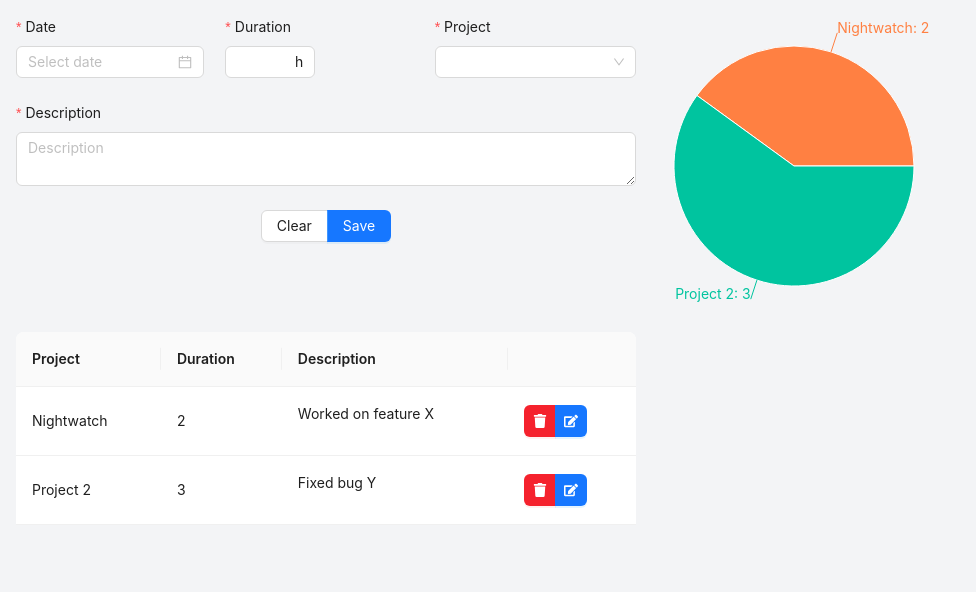
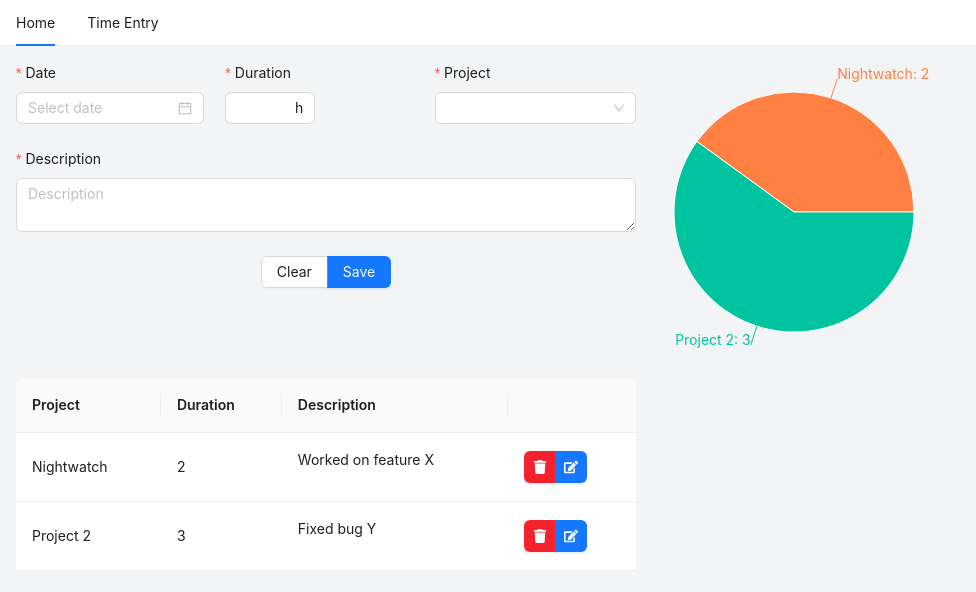
Before and after one commit to campos20/time-keeping, a React (Vite) app in the folder frontend/: page /time-entry in a window 1280 px wide. Shown: the top 592 px of the page, without its empty margins (0-976 px from the left). Built offline with nearby package versions, Linux system fonts and the light colour scheme.

Commit message:
Introduce top menu

```diff
--- /dev/null
+++ b/frontend/src/components/TopMenu.tsx
@@ -0,0 +1,16 @@
+import { Link } from "react-router";
+import { appRoutes } from "../config/appRoutes";
+import { Menu } from "antd";
+
+export const TopMenu = () => {
+  return (
+    <Menu mode="horizontal">
+      <Menu.Item key="home">
+        <Link to={appRoutes.root}>Home</Link>
+      </Menu.Item>
+      <Menu.Item key="time-entry">
+        <Link to={appRoutes.timeEntry}>Time Entry</Link>
+      </Menu.Item>
+    </Menu>
+  );
+};
--- a/frontend/src/pages/TimeEntryPage.tsx
+++ b/frontend/src/pages/TimeEntryPage.tsx
@@ -6,11 +6,16 @@
 import { ENTRIES_MOCK } from "../mock/Mock";
 import { TimeEntryDto } from "../model/TimeEntryDto";
 
+import { TopMenu } from "../components/TopMenu";
+
 export const TimeEntryPage = () => {
   const [entries, setEntries] = useState<TimeEntryDto[]>(ENTRIES_MOCK);
   const [toEdit, setToEdit] = useState<TimeEntryDto>();
 
   return (
+    <div>
+      <TopMenu />
+
       <Row gutter={8} className="p-4">
         <Col span={24} md={12}>
           <TimeEntry
@@ -49,5 +54,6 @@
           />
         </Col>
       </Row>
+    </div>
   );
 };
```
Lines whose indentation alone changed are shown as unchanged.
